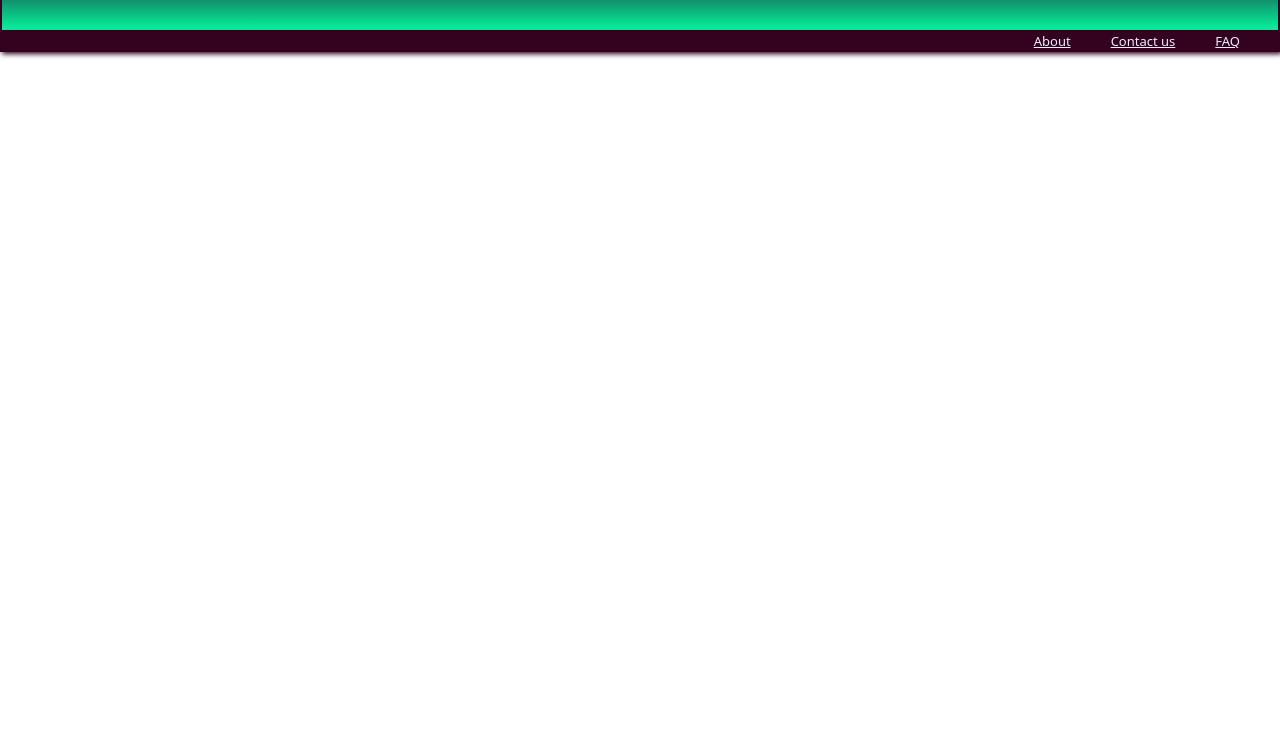
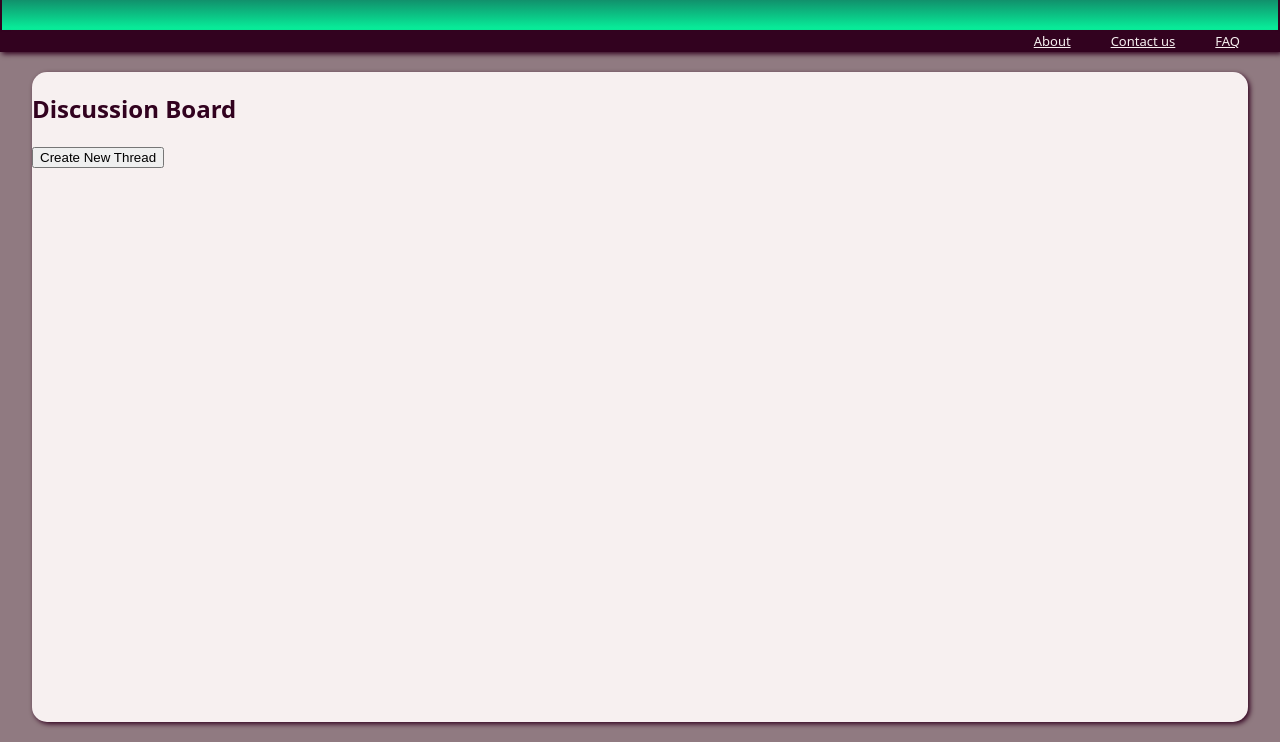
Before and after one commit to kal-strom/forum-dad, a plain HTML site: page index.html in a window 1280 px wide. Shown: the part 97-839 px from the top of the page. Before the commit the page ends 800 px from the top, so only its background shows below. Drawn offline with Linux system fonts and the light colour scheme.

Commit message:
Created content area, added discussion title and new thread button

```diff
--- a/css/styles.css
+++ b/css/styles.css
@@ -1,6 +1,8 @@
 body {
     margin: 0 auto;
+    height: 100%;
     font-family: system-ui, -apple-system, BlinkMacSystemFont, 'Segoe UI', Roboto, Oxygen, Ubuntu, Cantarell, 'Open Sans', 'Helvetica Neue', sans-serif;
+    background-color: #907A81;
 }
 
 /*flex-container*/
@@ -26,15 +28,30 @@ body {
 
 .nav-item {
     font-size: 13px;
-    color: #EEEEFF;
+    color: #F7F0F0;
     height: 15px;
     width: auto;
     margin-right: 40px;
 }
 
+.main-container {
+    display: flex;
+    flex-direction: column;
+    border-radius: 15px;
+    width: 95%;
+    height: 650px;
+    background-color: #F7F0F0;;
+    margin: 20px auto;
+    box-shadow: 2px 2px 5px #32021F
+}
+
+.main-title-section {
+    color: #32021F;
+}
+
 /*Forum Dad*/
 #banner {
-    color: whitesmoke;
+    color: #F7F0F0;
     text-shadow: 2px 2px 5px #32021F;
     font-size: 2.5em;
     /*border: 2px solid whitesmoke;*/
@@ -58,7 +75,7 @@ header > a {
     margin-bottom: auto;
     /*border: 2px solid whitesmoke;*/
     font-size: 13px;
-    color: whitesmoke;
+    color: #F7F0F0;
     font-family: 'Segoe UI', Tahoma, Geneva, Verdana, sans-serif;
     height: auto;
     width: auto;
--- a/index.html
+++ b/index.html
@@ -23,5 +23,15 @@
             <a href="link/contact.com" class="nav-item">Contact us</a>
             <a href="link/faq.com" class="nav-item">FAQ</a>
         </div>
+
+        <main class="main-container">
+
+            <div class="main-title-section">
+                <h2>Discussion Board</h2>
+                <button>Create New Thread</button>
+            </div>
+
+        </main>
+
     </body>
 </html>
```
